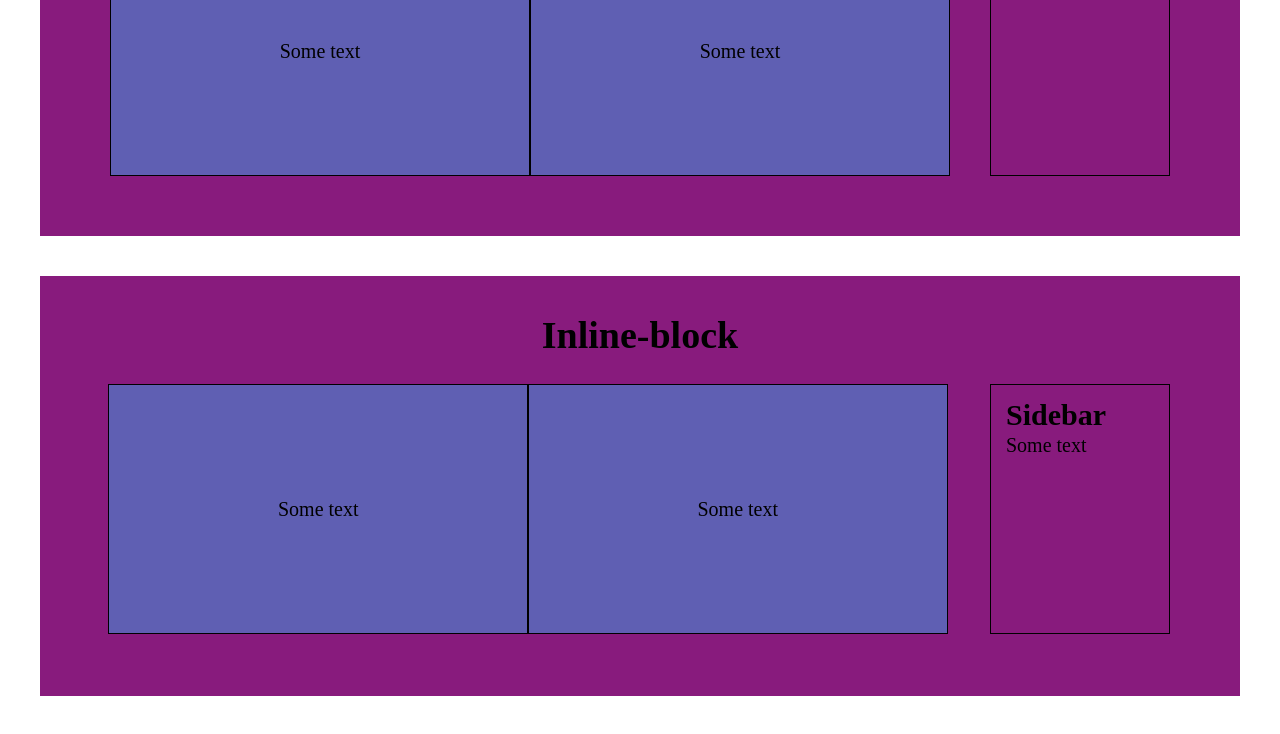
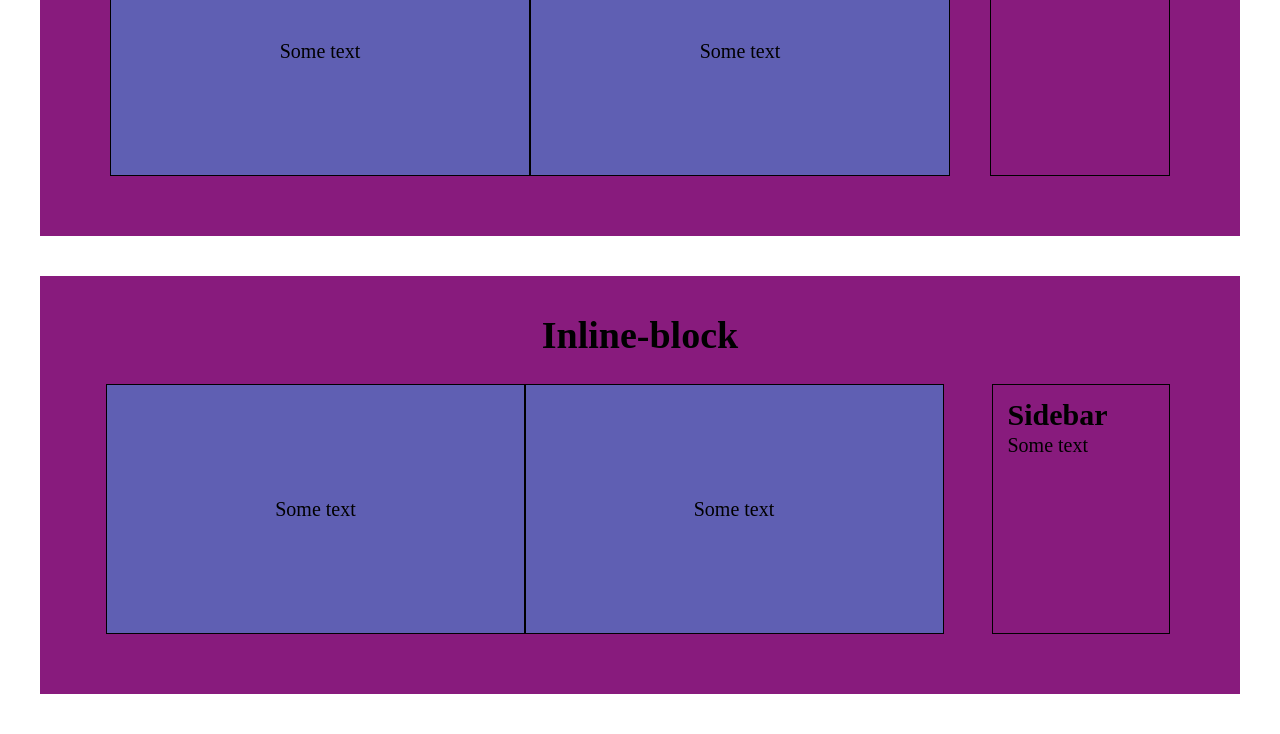
Before and after one commit to SvetlanaHolovko/training, a plain HTML site: page task_9/index.html in a window 1280 px wide. Shown: the part 718-1452 px from the top of the page. Drawn offline with Linux system fonts and the light colour scheme.

Commit message:
Updates inline-block in css

```diff
--- a/task_9/css/media.css
+++ b/task_9/css/media.css
@@ -58,33 +58,30 @@
 
     /* Inline */
     .inline {
-        max-height: 650px;
+        max-height: 659px;
     }
     .inline__content {
-        position: relative;
-        display: block;
         min-height: 659px;
     }
     .inline__content h2 {
         font-size: 30px;
     }
     .inline__row {
-        min-height: 540px;
+        min-height: 550px;
     }
     .inline__column {
-        position: absolute;
-        left: 15px;
-        max-width: calc(70% - 41px) ;
+        max-width: calc(70% - 22px) ;
         margin: 0 10px 20px;
         padding: 0 10px;
+        min-height: 498px;
     }
     .inline__item p {
         font-size: 18px;
     }
     .inline__sidebar {
-        position: absolute;
-        right: 15px;
-        max-width: calc(30% - 29px);
+        display: inline-block;
+        vertical-align: top;
+        max-width: calc(30% - 22px);
         width: 100%;
     }
     .inline__sidebar-content {
@@ -173,12 +170,12 @@
     /* Inline */
     .inline {
         margin-bottom: var(--mb-40);
-        max-height: 420px;
+        max-height: 418px;
         overflow: hidden;
     }
     .inline__content {
         padding: 40px 40px 20px;
-        min-height: 420px;
+        min-height: 418px;
         overflow: hidden;
     }
     .inline__content h2 {
@@ -190,8 +187,7 @@
         overflow: hidden;
     }
     .inline__column {
-        left: 50px;
-        max-width: calc(80% - 100px) ;
+        max-width: calc(80% - 22px) ;
     }
     .inline__item {
         margin-bottom: var(--mb-10);
@@ -202,8 +198,7 @@
         font-size: 20px;
     }
     .inline__sidebar {
-        right: 50px;
-        max-width: calc(20% - 40px);
+        max-width: calc(20% - 22px);
         padding: 0 10px;
     }
     .inline__sidebar-content {
--- a/task_9/css/style.css
+++ b/task_9/css/style.css
@@ -21,16 +21,16 @@
     overflow: hidden;
 }
 
+.header h1 {
+    padding: 20px;
+    text-align: center;
+    font-size: 26px;
+}
+
 .container {
     max-width: 1220px;
     margin: 0 auto;
     padding: 0 10px;
-}
-
-.header h1 {
-    padding: 20px;
-    text-align: center;
-    font-size: 26px;
 }
 
 
@@ -187,18 +187,19 @@
 /* INLINE */
 .inline {
     margin-bottom: var(--mb-40);
-    max-height: 730px;
+    max-height: 727px;
 }
 
 .inline__content {
     background: var(--primary);
-    text-align: center;
     padding: 40px 5px 20px;
+    min-height: 727px;
 }
 
 .inline__content h2 {
     font-size: 24px;
     margin-bottom: var(--mb-20);
+    text-align: center;
 }
 
 .inline__row {
@@ -208,6 +209,7 @@
 .inline__column {
     display: inline-block;
     vertical-align: middle;
+    overflow: hidden;
     padding: 10px 10px 0 10px;
     max-width: calc(100% - 20px);
     width: 100%;
@@ -217,6 +219,7 @@
 .inline__item {
     position: relative;
     display: inline-block;
+    vertical-align: middle;
     background: var(--secondary);
     border: 1px solid #000;
     margin-bottom: -4px;
```
